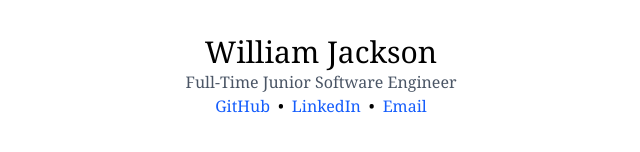
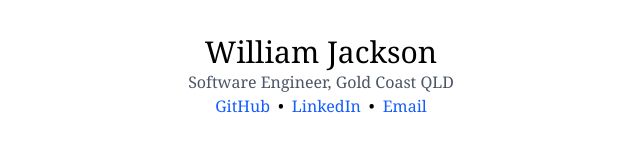
Before and after one commit to williamjaackson/jaackson.com, a website: page index.html in a window 1280 px wide. Shown: the part 324-476 px from the top of the page, 319-959 px from the left. Drawn offline with Linux system fonts and the light colour scheme.

Commit message:
update subtitle to software engineer, gold coast qld

```diff
--- a/index.html
+++ b/index.html
@@ -11,7 +11,7 @@
   <body class="w-full h-full grid place-items-center font-serif">
     <div class="text-center mx-4">
       <h1 class="text-3xl">William Jackson</h1>
-      <p class="text-md text-gray-600">Full-Time Junior Software Engineer</p>
+      <p class="text-md text-gray-600">Software Engineer, Gold Coast QLD</p>
       <div class="flex justify-center">
         <a
           href="https://github.com/williamjaackson"
```
